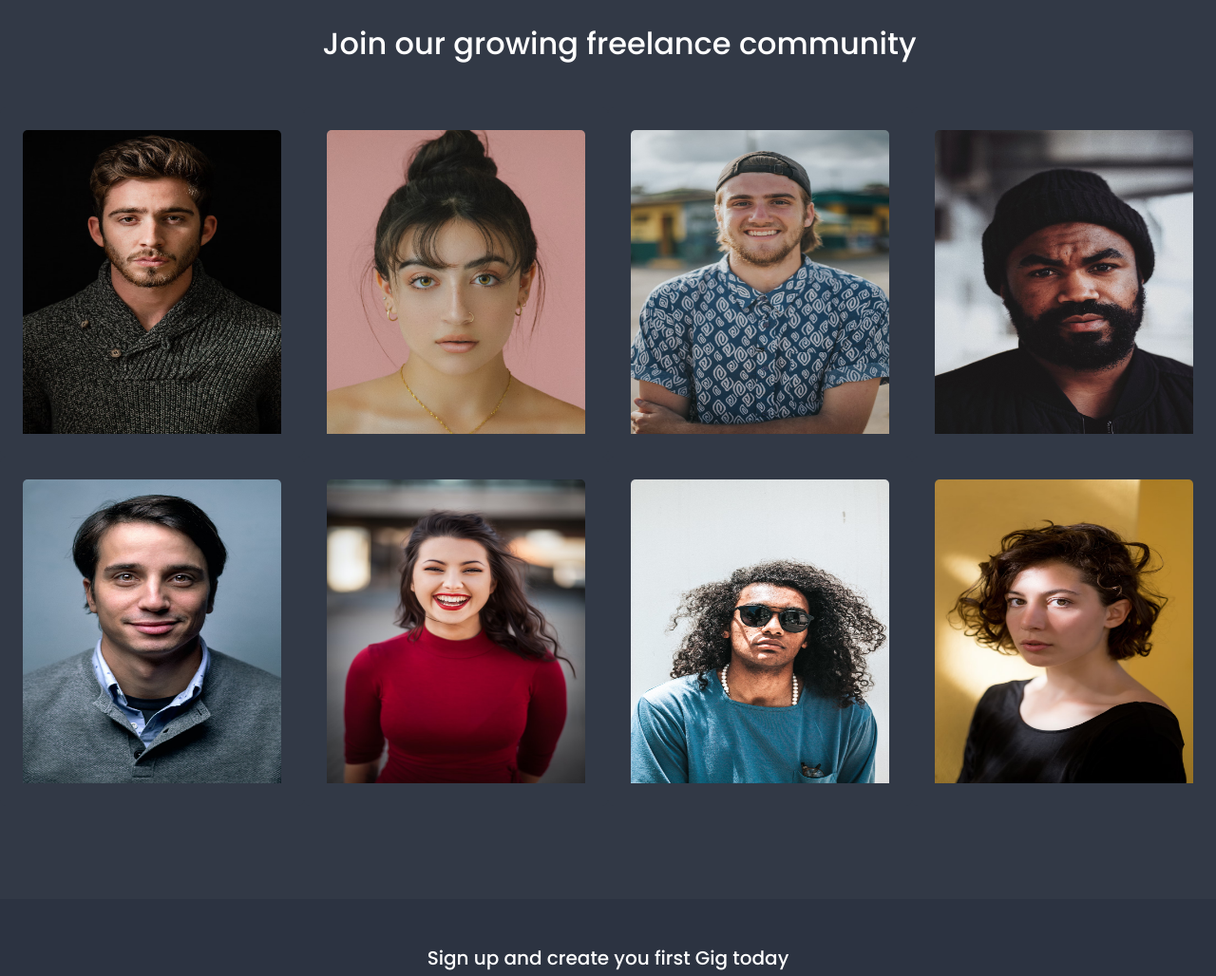
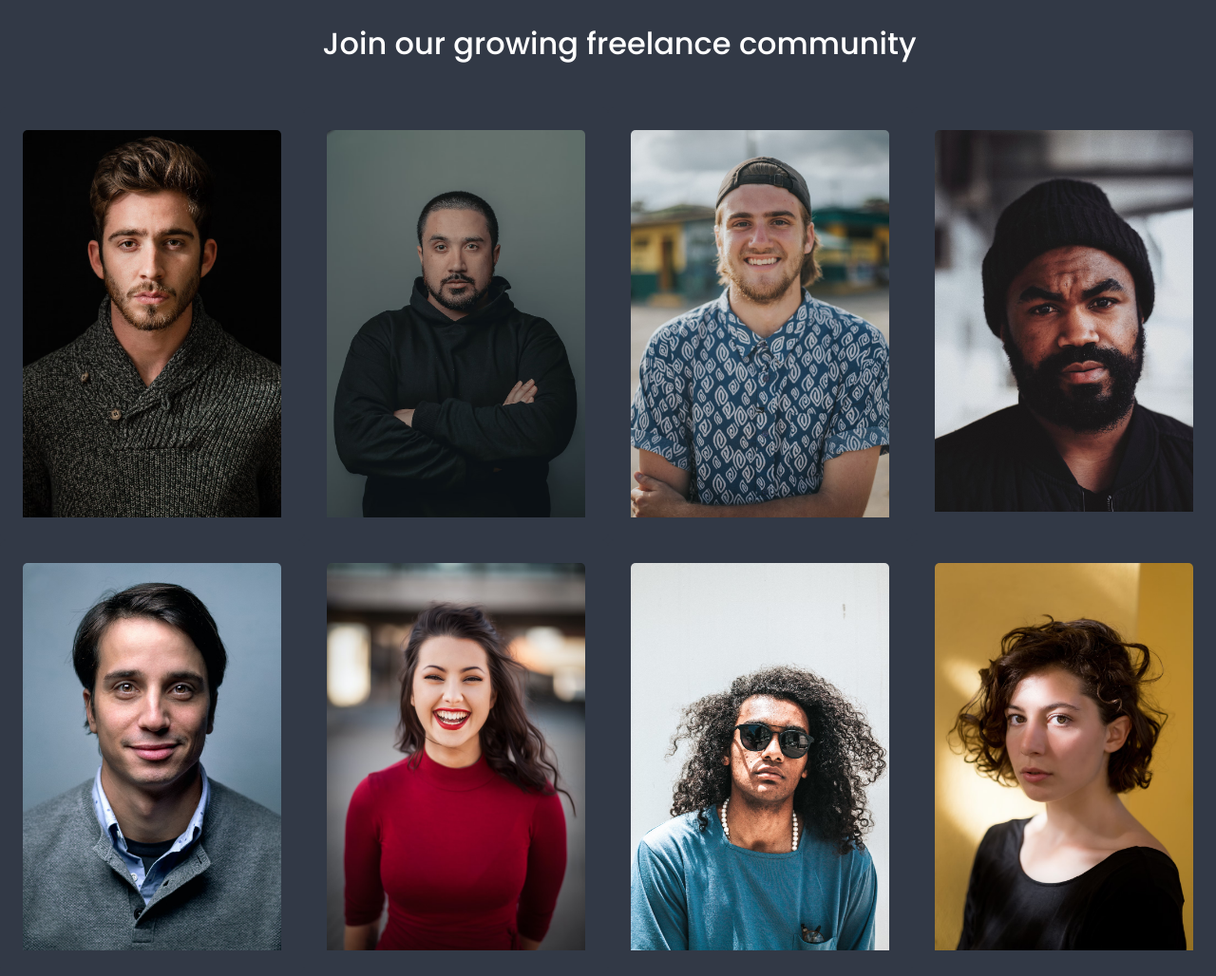
Before and after one commit to venzkie1/OriginSwift, a plain HTML site: page seller.html in a window 1280 px wide. Shown: the part 1106-2134 px from the top of the page at 95% size. Drawn offline with nearby package versions, Linux system fonts and the light colour scheme.

Commit message:
modified files

```diff
--- a/seller.html
+++ b/seller.html
@@ -113,12 +113,12 @@
 
   border: none;
   outline: none;
-  background-color: #2c3341;
+  background-color: transparent;
   color: #55ACEE;
   cursor: pointer;
-  padding: 15px;
+
   border-radius: 4px;
-  font-size: 30px;
+  font-size: 35px;
 }
 
 #myBtn:hover {
@@ -263,7 +263,7 @@
      <section class="header">
       <div class="container-fluid d-flex justify-content-center">
         <div class="card">
-          <h1 class="card-title text-center" style="font-family: 'Poppins', sans-serif; font-size: 70px;">Work Your Way</h1>
+          <h1 class="card-title text-center " style="font-family: 'Poppins', sans-serif; font-size: 70px;">Work Your Way</h1>
           <p class="card-text text-center" style="font-size: 20px;">You bring the skill. We'll make earning easy.</p>
           <div align="center">
           <button class="form-control w-50 mt-3" style="font-family: 'Poppins', sans-serif;"  id="buttons">Become A Seller</button>
@@ -310,8 +310,8 @@
         <div class="container-fluid">
             <h2 class=" pt-4 ms-4 mb-5 text-center" style="font-family: 'Poppins', sans-serif;">Join our growing freelance community</h2>
         <div class="row">
-        <div class="card col-lg-3 col-md-6 px-4 py-4">
-            <img src="images/seller1.avif" alt=""class="card-img-top" height="320vh" width="370vw">
+        <div class="card h-100 col-lg-3 col-md-6 px-4 py-4">
+            <img src="images/seller1.avif" alt=""class="card-img-top">
             <div class="overlay">
               <div class="text">
                 I am a Designer
@@ -319,8 +319,8 @@
             </div>
         </div>
 
-        <div class="card col-lg-3 col-md-6 px-4 py-4">
-            <img src="images/seller2.avif" alt="" class="card-img-top" height="320vh" width="370vw">
+        <div class="card h-100 col-lg-3 col-md-6 px-4 py-4">
+            <img src="images/seller12.avif" alt="" class="card-img-top">
             <div class="overlay">
               <div class="text">
                 I am a Developer
@@ -328,8 +328,8 @@
             </div>
         </div>
 
-        <div class="card col-lg-3 col-md-6 px-4 py-4">
-            <img src="images/seller10.avif" alt="" class="card-img-top" height="320vh" width="370vw">
+        <div class="card h-100 col-lg-3 col-md-6 px-4 py-4">
+            <img src="images/seller10.avif" alt="" class="card-img-top">
             <div class="overlay">
               <div class="text">
                 I am a Writer
@@ -337,8 +337,8 @@
             </div>
         </div>
 
-        <div class="card col-lg-3 col-md-6 px-4 py-4">
-            <img src="images/seller11.avif" alt=""class="card-img-top" height="320vh" width="370vw">
+        <div class="card h-100 col-lg-3 col-md-6 px-4 py-4">
+            <img src="images/seller11.avif" alt=""class="card-img-top">
             <div class="overlay">
               <div class="text">
                   I'm a Social Media Marketer
@@ -346,8 +346,8 @@
             </div>
         </div>
 
-        <div class="card col-lg-3 col-md-6 px-4 py-4">
-            <img src="images/seller5.avif" alt="" class="card-img-top" height="320vh" width="370vw">
+        <div class="card h-100 col-lg-3 col-md-6 px-4 py-4">
+            <img src="images/seller5.avif" alt="" class="card-img-top">
             <div class="overlay">
               <div class="text">
                 I am a Voiceover Artist
@@ -355,8 +355,8 @@
             </div>
          </div>
 
-        <div class="card col-lg-3 col-md-6 px-4 py-4">
-            <img src="images/seller6.avif" alt="" class="card-img-top" height="320vh" width="370vw">
+        <div class="card h-100 col-lg-3 col-md-6 px-4 py-4">
+            <img src="images/seller6.avif" alt="" class="card-img-top" >
             <div class="overlay">
               <div class="text">
                 I am a Musician
@@ -364,8 +364,8 @@
             </div>
         </div>
 
-        <div class="card col-lg-3 col-md-6 px-4 py-4">
-            <img src="images/seller7.avif" alt="" class="card-img-top" height="320vh" width="370vw">
+        <div class="card h-100 col-lg-3 col-md-6 px-4 py-4">
+            <img src="images/seller7.avif" alt="" class="card-img-top">
             <div class="overlay">
               <div class="text">
                 I am a Videographer
@@ -373,8 +373,8 @@
             </div>
         </div>
 
-        <div class="card col-lg-3 col-md-6 px-4 py-4">
-            <img src="images/seller8.avif" alt="" class="card-img-top" height="320vh" width="370vw">
+        <div class="card h-100 col-lg-3 col-md-6 px-4 py-4">
+            <img src="images/seller8.avif" alt="" class="card-img-top" >
             <div class="overlay">
               <div class="text">
                 I am a Photographer
```
Also changed, not shown: index.html (+10 -12 lines), images/seller12.avif (added).
